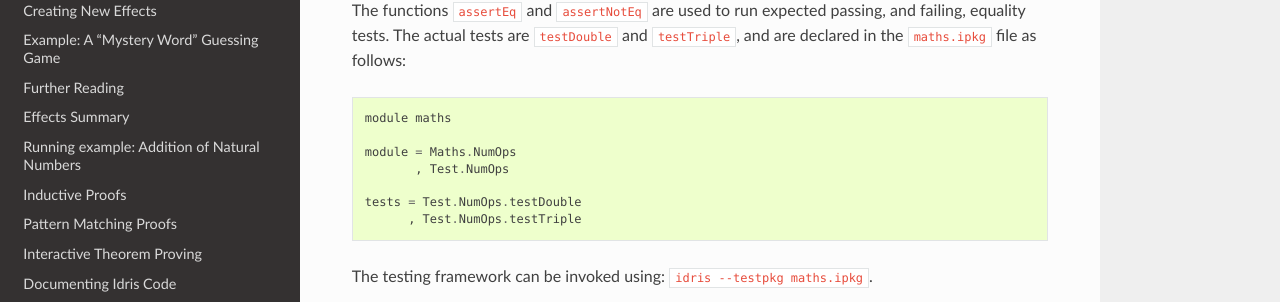
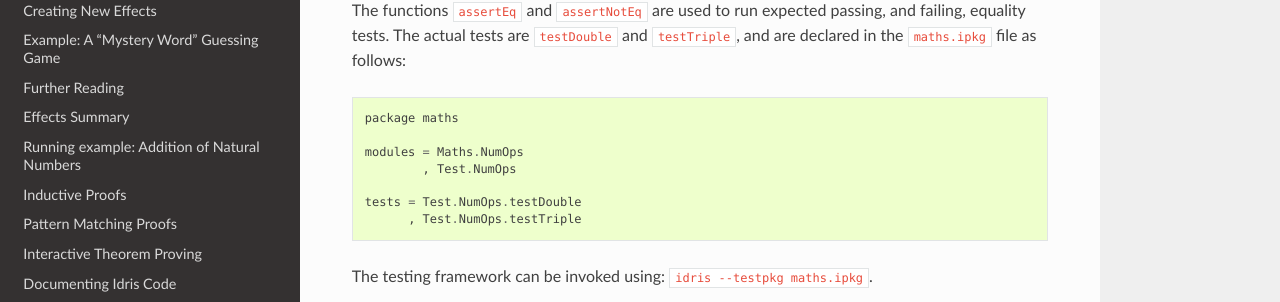
Before and after one commit to idris-lang/Idris-dev, a Sphinx documentation site: the page built from docs/tutorial/testing.rst, in a window 1280 px wide and 900 px high, scrolled down 755 px. Shown: the part 421-723 px from the top of the window. Built offline with Sphinx 7.4.7 and the Read the Docs theme 2.0.0, drawn with Linux system fonts in a browser that asks for light colours; formulas are drawn with MathJax 3.

Commit message:
Fix testing example .ipkg syntax
Running it as it was written previously gave a couple errors:

    > idris --testpkg maths.ipkg
    Uncaught error: user error (maths.ipkg:1:1: error: expected: "package"
    module maths
    ^            )

    > idris --testpkg maths.ipkg
    Uncaught error: user error (maths.ipkg:3:1: error: expected: "executable",
        "libs", "main", "makefile",
        "modules", "objs", "opts",
        "sourcedir", "tests"
    module = Maths.NumOps
    ^                     )

```diff
--- a/docs/tutorial/testing.rst
+++ b/docs/tutorial/testing.rst
@@ -63,10 +63,10 @@ A simple test module, with a qualified name of ``Test.NumOps`` can be declared a
 The functions ``assertEq`` and ``assertNotEq`` are used to run expected passing, and failing, equality tests.
 The actual tests are ``testDouble`` and ``testTriple``, and are declared in the ``maths.ipkg`` file as follows::
 
-    module maths
+    package maths
 
-    module = Maths.NumOps
-           , Test.NumOps
+    modules = Maths.NumOps
+            , Test.NumOps
 
     tests = Test.NumOps.testDouble
           , Test.NumOps.testTriple
```
